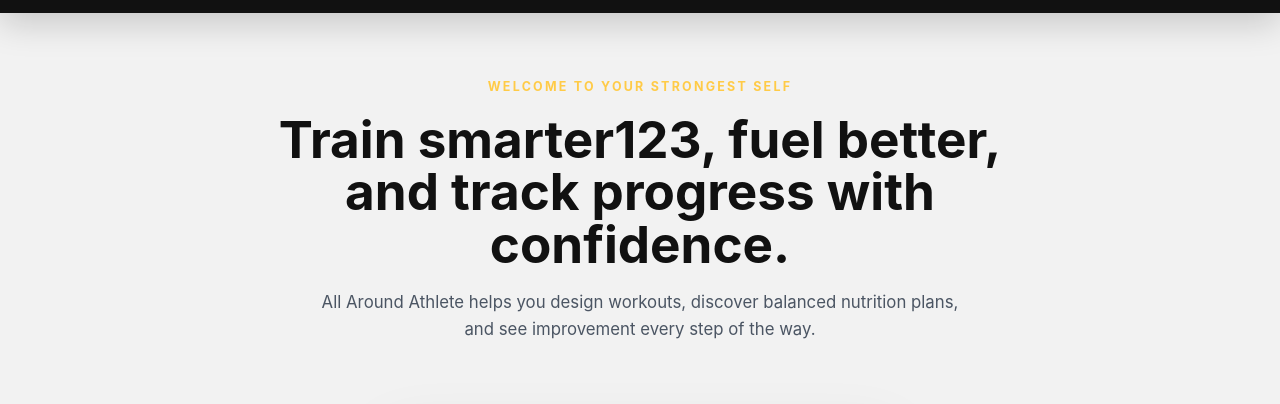
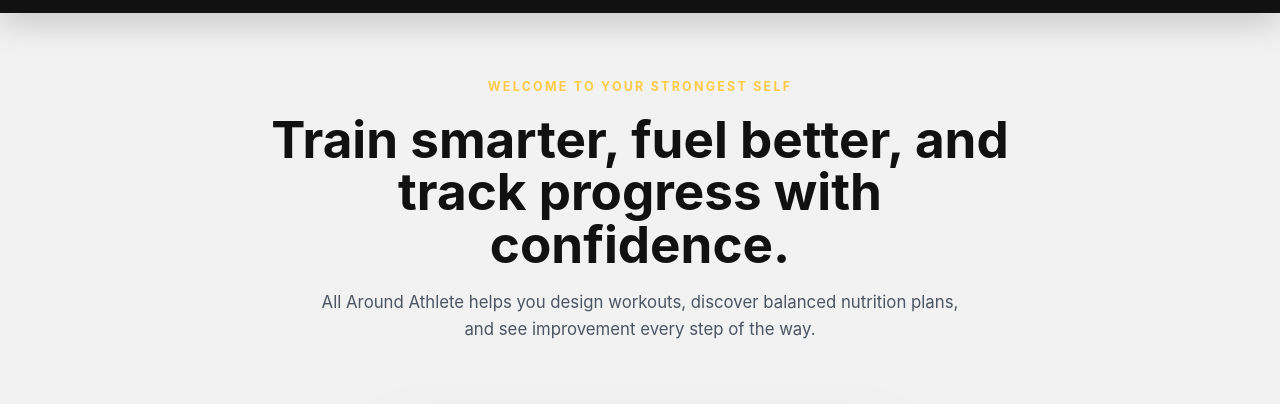
Before and after one commit to Jcalvert22/redesigned-memory, a website: page index.html in a window 1280 px wide. Shown: the part 63-467 px from the top of the page. Drawn offline with Linux system fonts and the light colour scheme; no server answers.

Commit message:
fixing again

```diff
--- a/index.html
+++ b/index.html
@@ -36,7 +36,7 @@
     <section class="hero">
       <div class="hero-copy">
         <p class="eyebrow">Welcome to your strongest self</p>
-        <h1>Train smarter123, fuel better, and track progress with confidence.</h1>
+        <h1>Train smarter, fuel better, and track progress with confidence.</h1>
         <p class="hero-description">All Around Athlete helps you design workouts, discover balanced nutrition plans, and see improvement every step of the way.</p>
       </div>
     </section>
```
